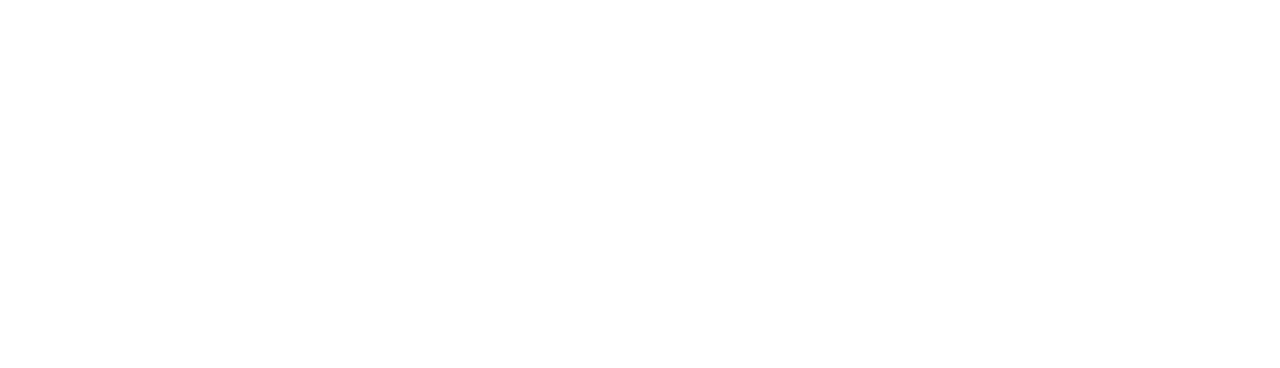
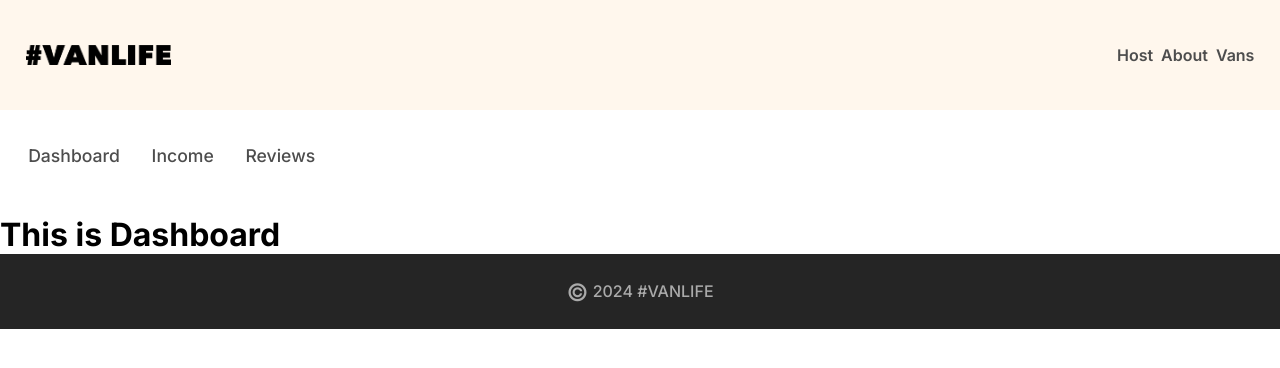
Before and after one commit to JSAssassin/VanLife, a React (Vite) app: page /host in a window 1280 px wide. Before the commit this address had no page. Shown: the top 368 px of the page. Built offline with nearby package versions, Linux system fonts and the light colour scheme; what miragejs would draw is missing.

Commit message:
Add `/host` routes and bootstrap the host pages.

```diff
--- a/src/App.jsx
+++ b/src/App.jsx
@@ -1,7 +1,11 @@
 import { BrowserRouter, Routes, Route } from 'react-router-dom';
 import About from './pages/vans/About';
+import Dashboard from './pages/host/Dashboard';
 import Home from './pages/vans/Home';
+import HostLayout from './components/HostLayout';
+import Income from './pages/host/Income';
 import Layout from './components/Layout';
+import Reviews from './pages/host/Reviews';
 import VanDetail from './pages/vans/VanDetail';
 import Vans from './pages/vans/Vans';
 
@@ -14,6 +18,12 @@
           <Route path='about' element={<About />} />
           <Route path='vans' element={<Vans />} />
           <Route path='vans/:id' element={<VanDetail />} />
+
+          <Route path='host' element={<HostLayout />}>
+            <Route index element={<Dashboard />} />
+            <Route path='income' element={<Income />} />
+            <Route path='reviews' element={<Reviews />} />
+          </Route>
         </Route>
       </Routes>
     </BrowserRouter>
--- a/src/components/HostHeader.css
+++ b/src/components/HostHeader.css
@@ -9,7 +9,7 @@
     margin-top: 2em;
     margin-bottom: 2.8em;
     padding-inline: 1.6em;
-    font-size: 1.2rem;
+    font-size: 1.1rem;
 }
 
 .host-header a {
--- /dev/null
+++ b/src/pages/host/Dashboard.jsx
@@ -0,0 +1,6 @@
+
+import './Dashboard.css';
+
+export default function Dashboard() {
+    return (<h1>This is Dashboard</h1>)
+}
--- /dev/null
+++ b/src/pages/host/Income.jsx
@@ -0,0 +1,5 @@
+import './Income.css';
+
+export default function Income() {
+    return (<h1>This is Income</h1>)
+}
--- /dev/null
+++ b/src/pages/host/Reviews.jsx
@@ -0,0 +1,7 @@
+import './Reviews.css';
+
+export default function Reviews() {
+    return (<div className='reviews-container'>
+        <h1>This is Reviews</h1>
+        </div>)
+}
```
Also changed, not shown: src/pages/host/Dashboard.css (added), src/pages/host/Income.css (added), src/pages/host/Reviews.css (added).
